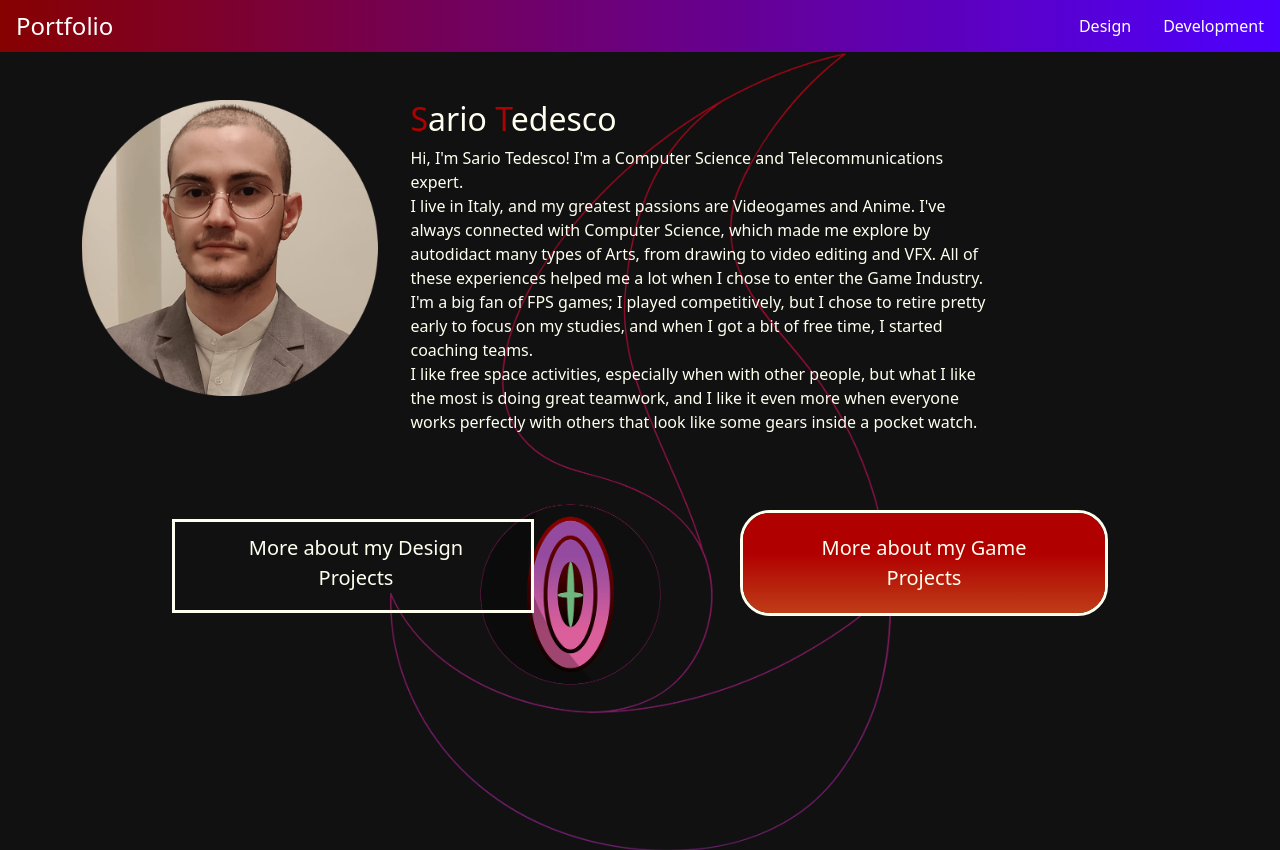
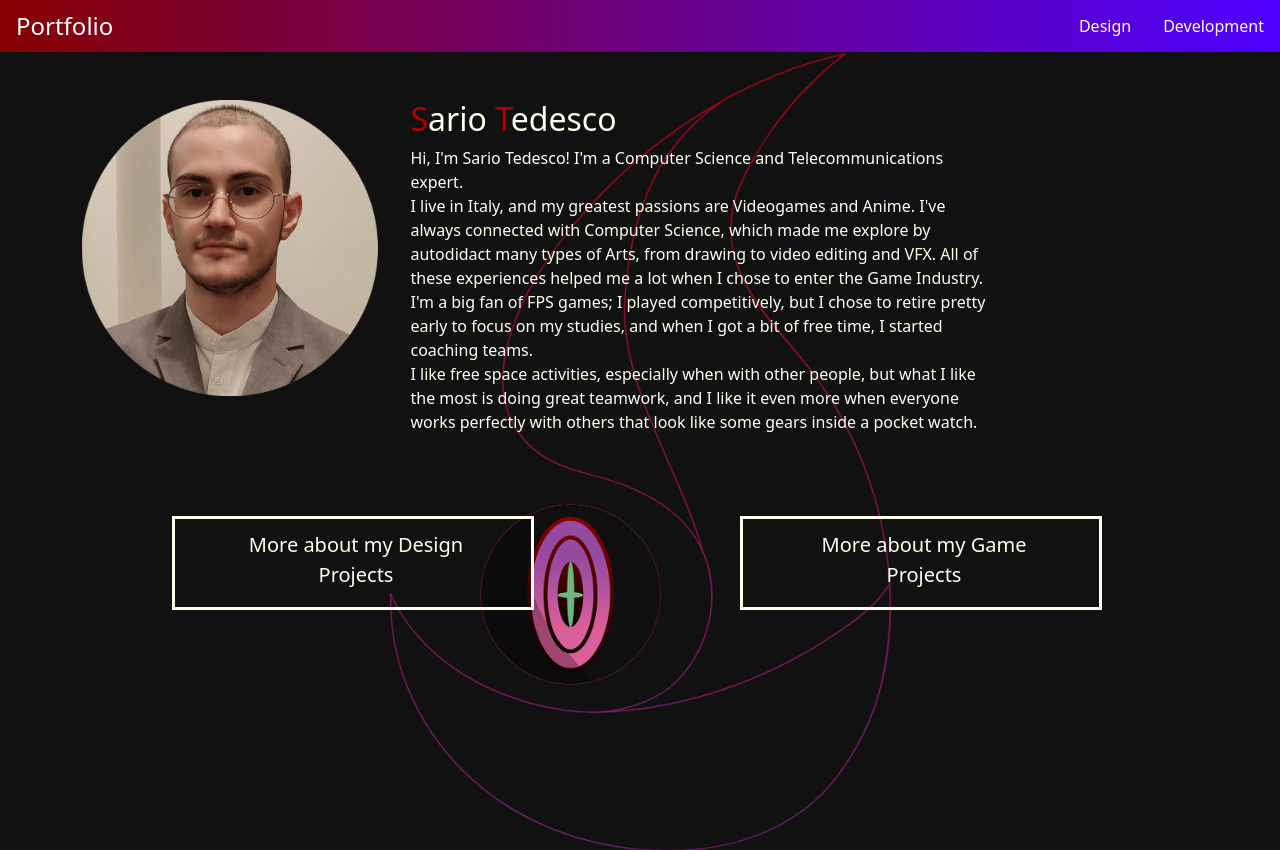
Before and after one commit to Raven-s-Soul/portfolio, a React (Create React App) app: page /#/ in a window 1280 px wide. Shown: the top 850 px of the page. Built offline with nearby package versions, Linux system fonts and the light colour scheme.

Commit message:
review by Dennis

```diff
--- a/src/App.css
+++ b/src/App.css
@@ -310,7 +310,7 @@ a:visited {
   border-radius: 30px;
   background-color: transparent;
   box-shadow: 0 0 0 0 #870101, 0 0 0 0 #4e00ff;
-  transition: transform 0.5s ease, box-shadow 0.7s ease;
+  transition: transform 0.3s ease, box-shadow 0.7s ease;
 }
 .customBtn-fade::after{
   content: "";
--- a/src/components/Home.js
+++ b/src/components/Home.js
@@ -45,7 +45,7 @@ function Home() {
             </button>
           </Link>
           <Link to="dev" className="wrapperGoTo GoTo-Dev">
-            <button type="button" className="customBtn customBtn-fade">
+            <button type="button" className="customBtn customBtn-mirrors">
               <div className="textToGo">More about my Game Projects</div>
             </button>
           </Link>
```
